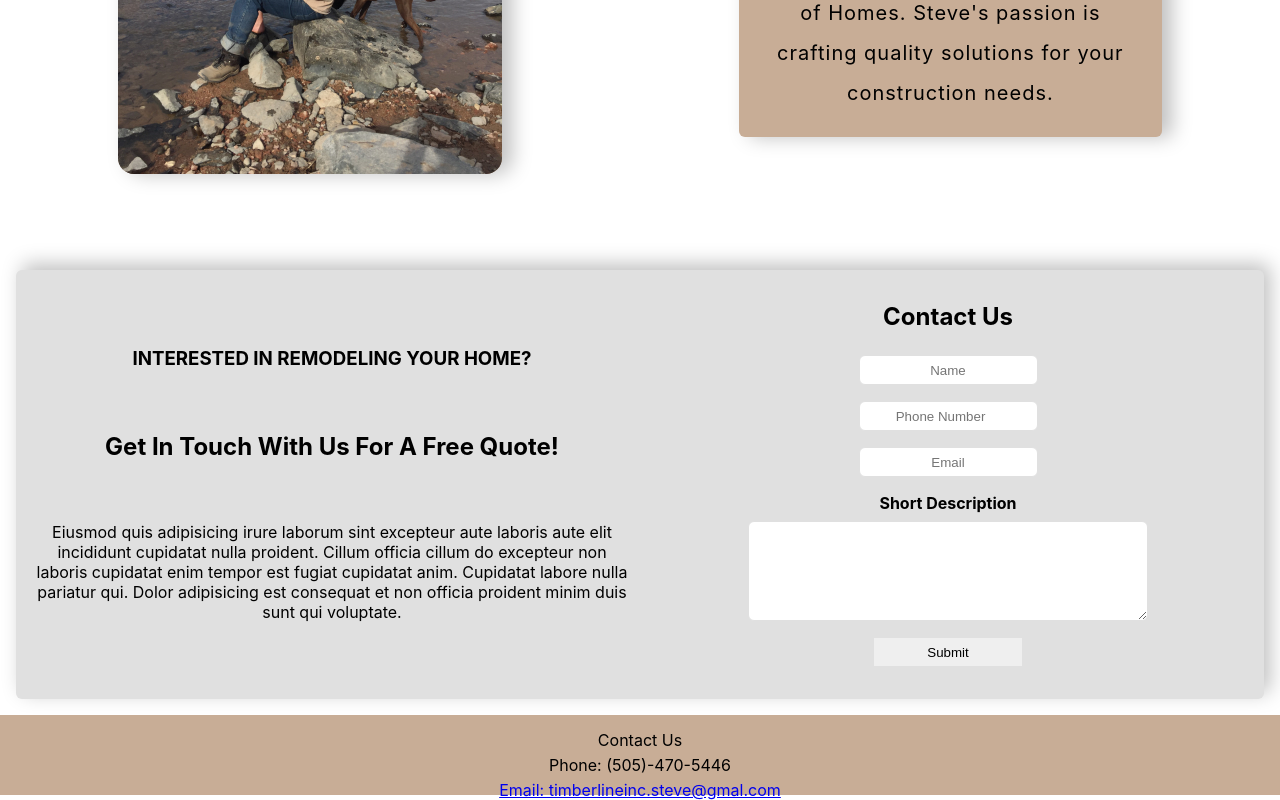
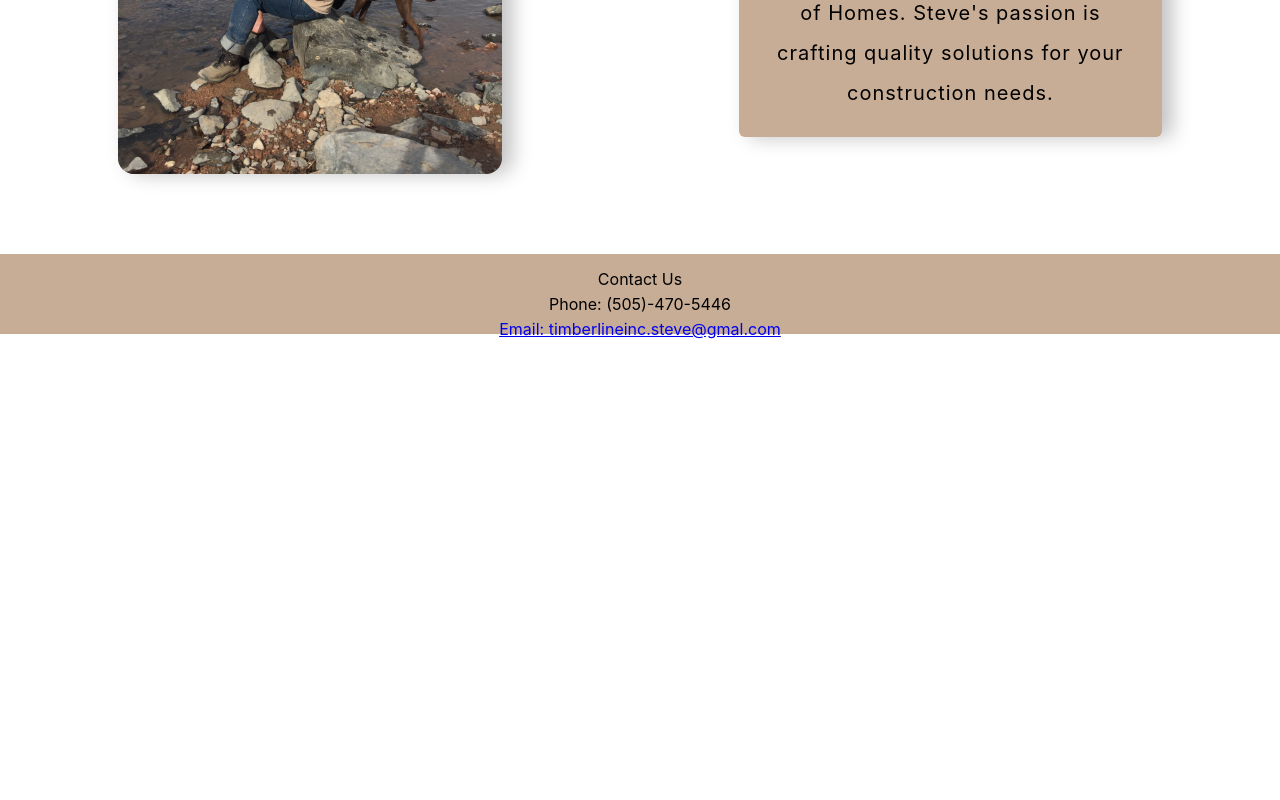
Before and after one commit to N-Gibson/Timberline, a React (Create React App) app: page / in a window 1280 px wide. Shown: the part 2055-2855 px from the top of the page. After the commit the page ends 2394 px from the top, so only its background shows below. Built offline with nearby package versions, Linux system fonts and the light colour scheme.

Commit message:
Add background and shadow to improve continuity

```diff
--- a/src/Components/About/About.scss
+++ b/src/Components/About/About.scss
@@ -19,6 +19,9 @@
   align-items: center;
   grid-gap: 2em;
   padding: 2em;
+  background-color: #e0e0e0;
+  box-shadow: 10px 0px 20px 0px #00000040;
+  margin: 0 0 5em 0;
 }
 
 #about_banner {
--- a/src/Components/Home/Home.js
+++ b/src/Components/Home/Home.js
@@ -109,7 +109,7 @@ export default class Home extends Component {
               </p>
             </article>
           </section>
-          <section className="home_contact_form">
+          {/* <section className="home_contact_form">
             <article>
               <h3>Interested in remodeling your home?</h3>
               <h2>Get in touch with us for a free quote!</h2>
@@ -123,7 +123,7 @@ export default class Home extends Component {
               </p>
             </article>
             <ContactForm />
-          </section>
+          </section> */}
         </section>
       </Layout>
     );
--- a/src/Components/Home/Home.scss
+++ b/src/Components/Home/Home.scss
@@ -70,34 +70,34 @@
   font-size: 1.25em;
 }
 
-.home_contact_form {
-  display: grid;
-  grid-template-columns: 1fr 1fr;
-  align-items: center;
-  padding: 1rem;
-  column-gap: 1rem;
-  box-shadow: 6px -6px 20px #00000040;
-  background-color: #e0e0e0;
-  border-radius: 6px;
-  margin: 1rem;
-}
+// .home_contact_form {
+//   display: grid;
+//   grid-template-columns: 1fr 1fr;
+//   align-items: center;
+//   padding: 1rem;
+//   column-gap: 1rem;
+//   box-shadow: 6px -6px 20px #00000040;
+//   background-color: #e0e0e0;
+//   border-radius: 6px;
+//   margin: 1rem;
+// }
 
-.home_contact_form article {
-  display: flex;
-  flex-direction: column;
-  justify-self: center;
-  justify-content: space-evenly;
-  align-items: center;
-  height: 100%;
-}
+// .home_contact_form article {
+//   display: flex;
+//   flex-direction: column;
+//   justify-self: center;
+//   justify-content: space-evenly;
+//   align-items: center;
+//   height: 100%;
+// }
 
-.home_contact_form h3 {
-  text-transform: uppercase;
-}
+// .home_contact_form h3 {
+//   text-transform: uppercase;
+// }
 
-.home_contact_form h2 {
-  text-transform: capitalize;
-}
+// .home_contact_form h2 {
+//   text-transform: capitalize;
+// }
 
 #home_center_main {
   background-color: #e0e0e0;
```
